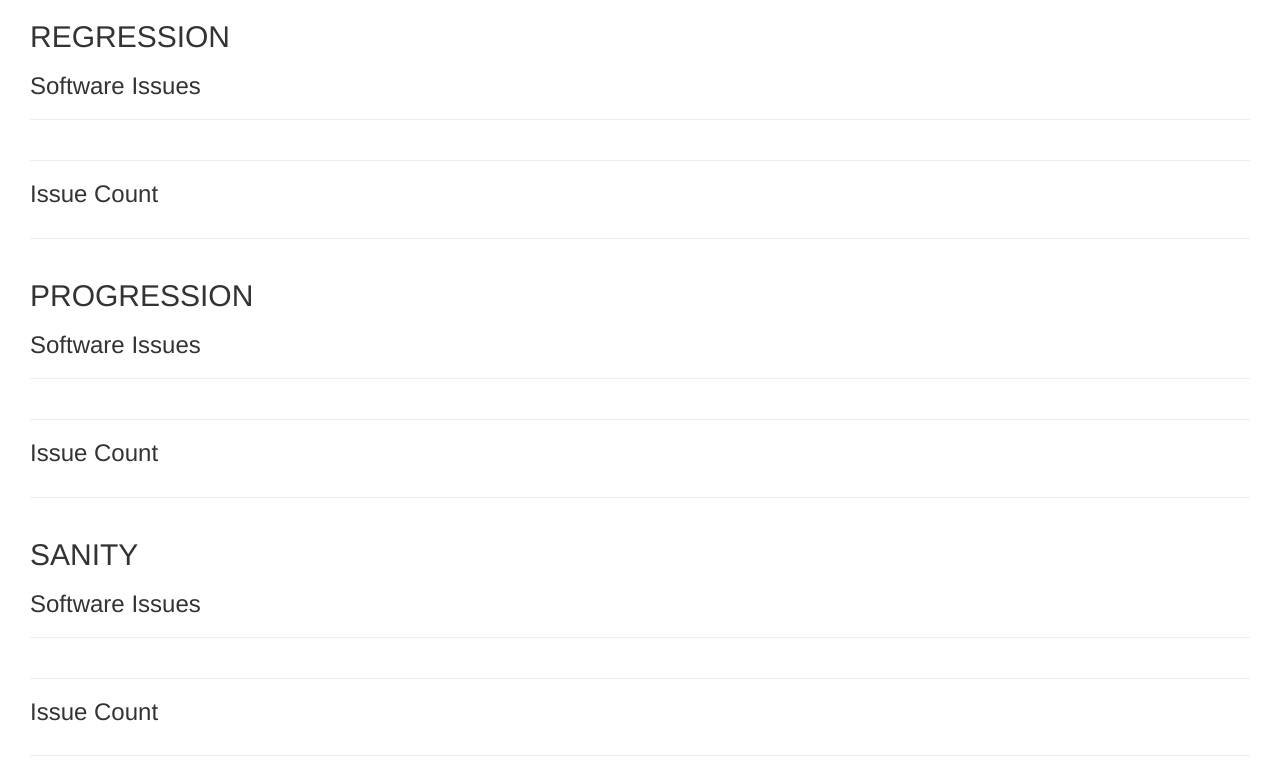
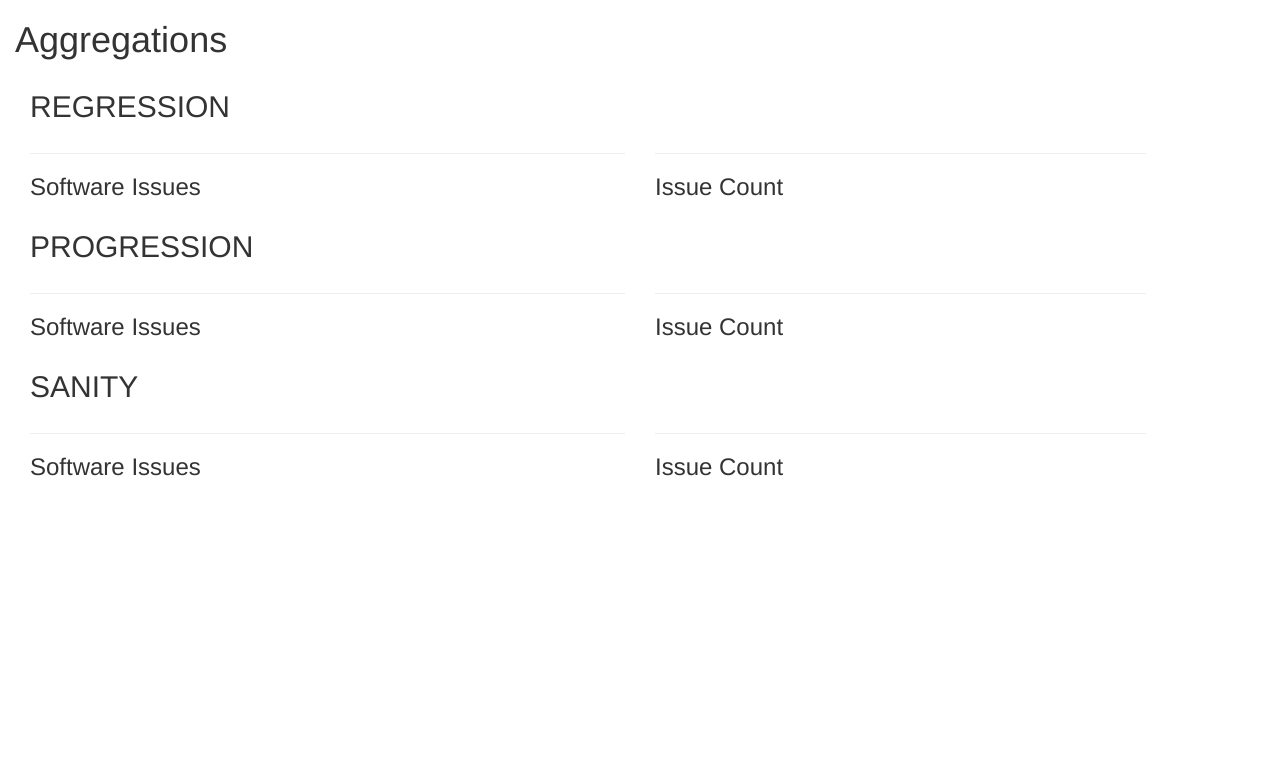
Before and after one commit to Top-Q/kpi-editor, a plain HTML site: page docRoot/aggs.html in a window 1280 px wide. Drawn offline with Linux system fonts and the light colour scheme; no server answers.

Commit message:
Changing the aggregations layout

```diff
--- a/docRoot/aggs.html
+++ b/docRoot/aggs.html
@@ -10,46 +10,59 @@
     </head>
     <body>
         <div class="container-fluid">
+		    <h1>Aggregations</h1>
             <div class="col-md-12 main">
                 <h2>REGRESSION</h2>
+		    </div>
+            <div class="col-md-6 main">
+			    <hr>
 			    <h3>Software Issues</h3>
-			    <hr>
 			    <table id="regression-sw-issues" class="display">
 			    </table>
+            </div>
+            <div class="col-md-5 main">
 			    <hr>
 			    <h3>Issue Count</h3>
 			    <table id="regression-issues-count" class="display">
 			    </table>
-			    <hr>
             </div>
-
 
             <div class="col-md-12 main">
                 <h2>PROGRESSION</h2>
+		    </div>
+            <div class="col-md-6 main">
+			    <hr>
 			    <h3>Software Issues</h3>
-			    <hr>
 			    <table id="progression-sw-issues" class="display">
 			    </table>
+            </div>
+            <div class="col-md-5 main">
 			    <hr>
 			    <h3>Issue Count</h3>
 			    <table id="progression-issues-count" class="display">
 			    </table>
-			    <hr>
             </div>
 
             <div class="col-md-12 main">
                 <h2>SANITY</h2>
+		    </div>
+            <div class="col-md-6 main">
+			    <hr>
 			    <h3>Software Issues</h3>
-			    <hr>
 			    <table id="sanity-sw-issues" class="display">
 			    </table>
+            </div>
+            <div class="col-md-5 main">
 			    <hr>
 			    <h3>Issue Count</h3>
 			    <table id="sanity-issues-count" class="display">
 			    </table>
-			    <hr>
+            </div>
 
-		    </div>
+
+
+
+
 
 
 	    </div>
```
Lines whose indentation alone changed are shown as unchanged.
